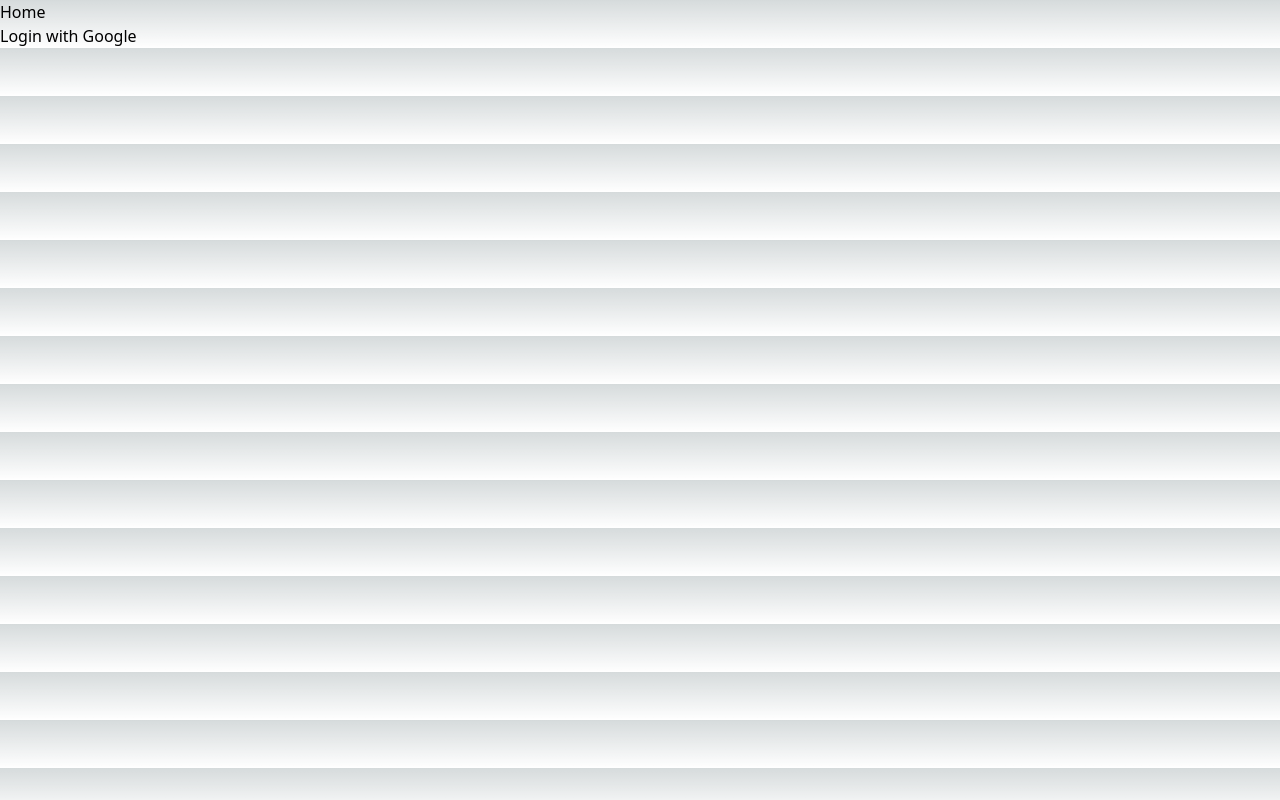
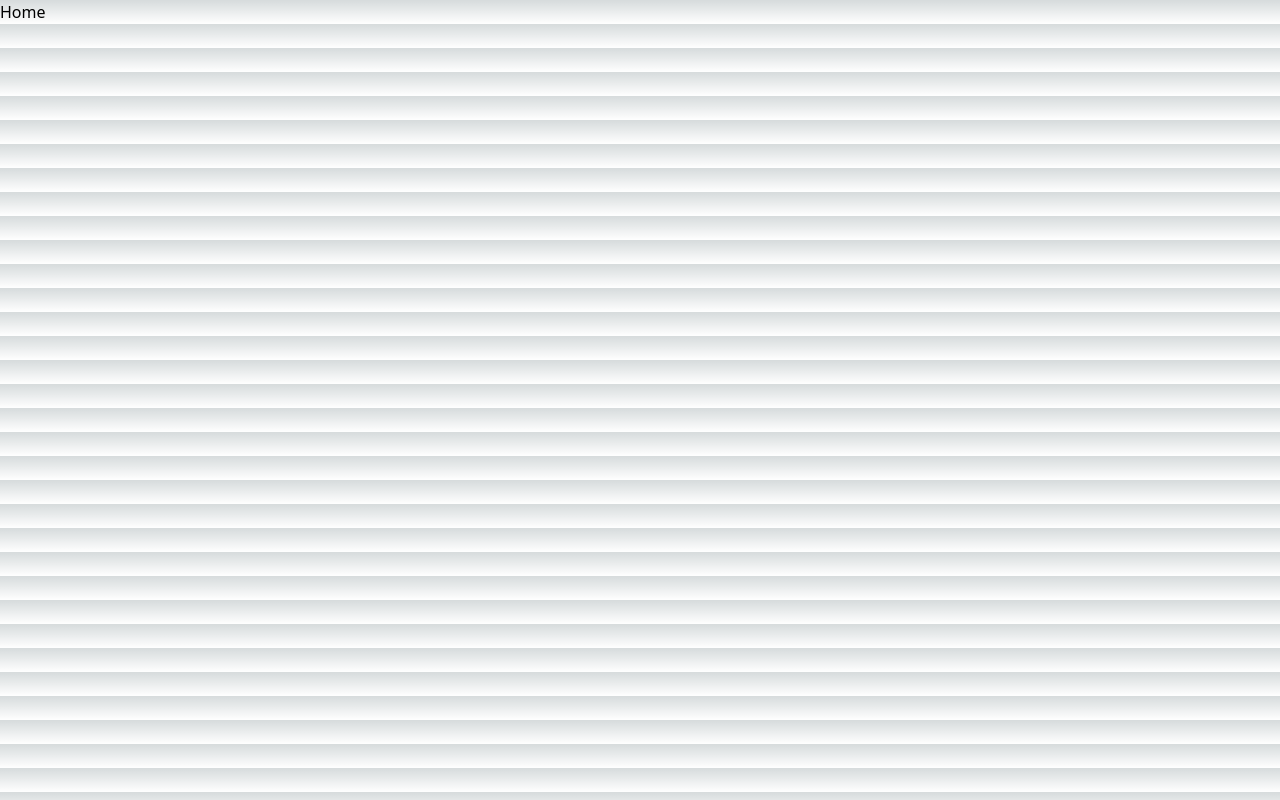
Before and after one commit to aysllanferreira/financeStars, a Next.js app in the folder client/: page / in a window 1280 px wide. Built offline with nearby package versions, Linux system fonts and the light colour scheme.

Commit message:
:zap: chore: Removing imports on index

```diff
--- a/client/src/pages/index.tsx
+++ b/client/src/pages/index.tsx
@@ -1,10 +1,7 @@
-import Login from '../components/oAuthGoogle';
-
 export default function Home() {
   return (
     <main>
       <h1>Home</h1>
-      <Login />
     </main>
   )
 }
```
